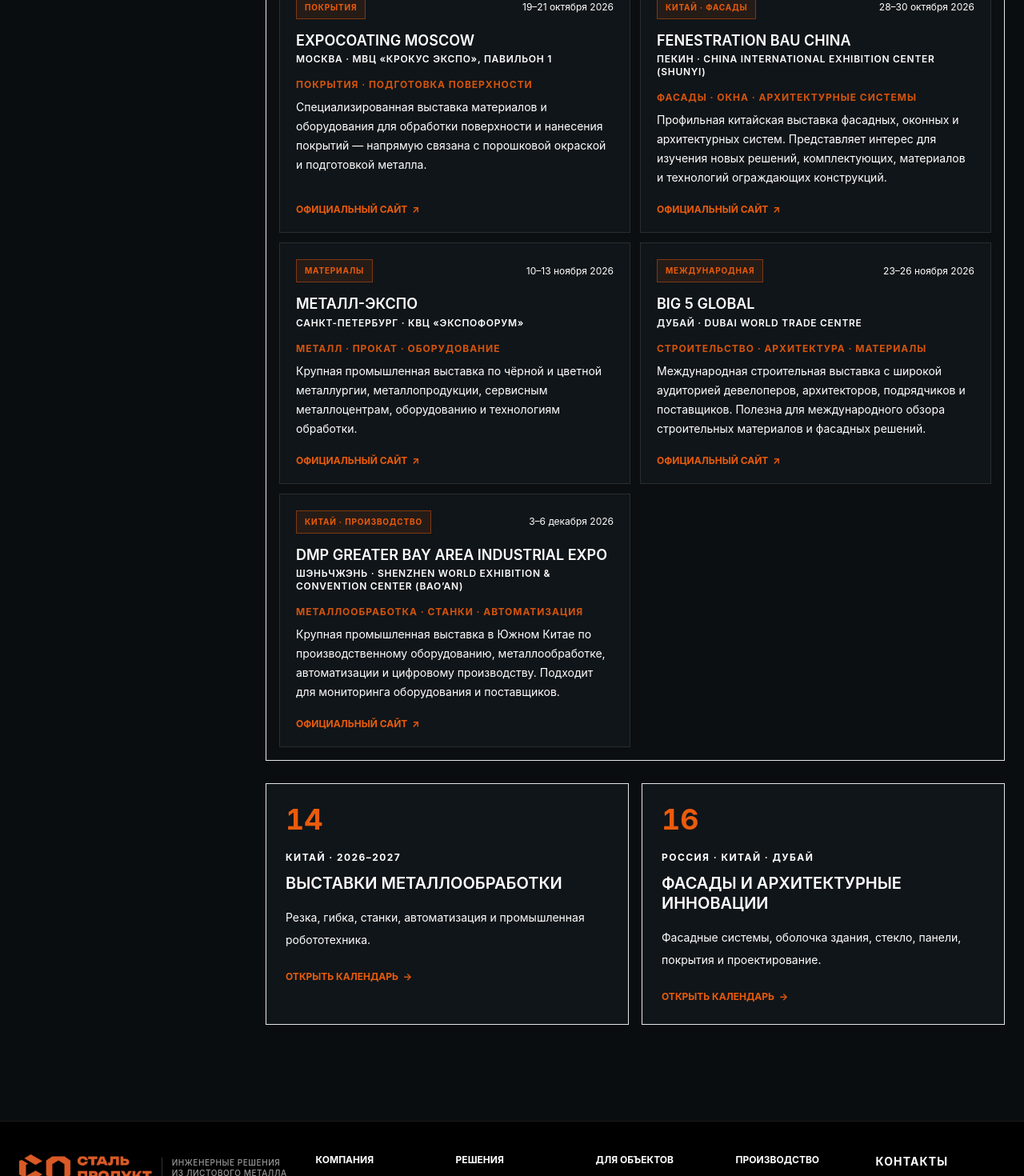
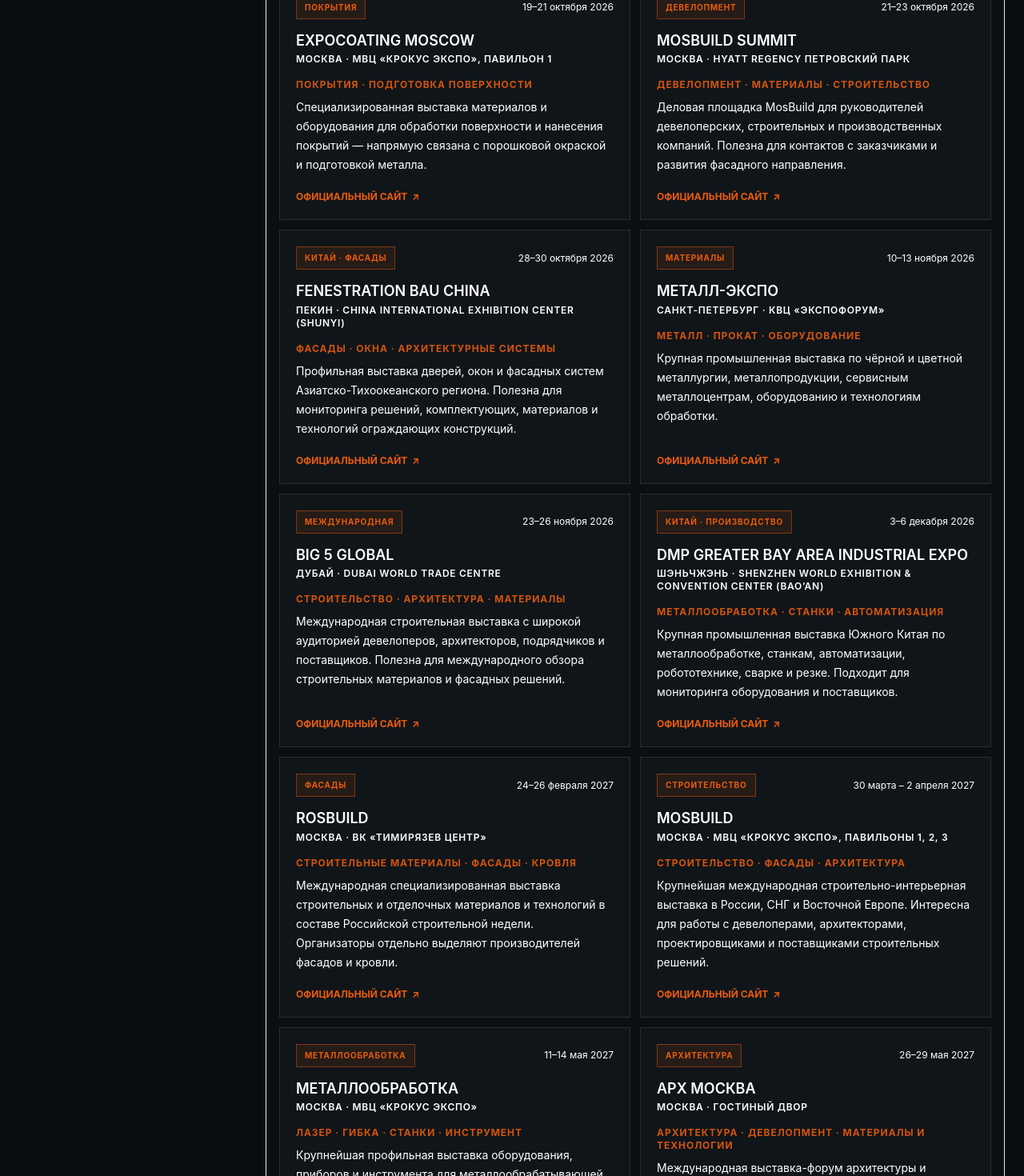
Before and after one commit to alexeyborisov19-sys/alexeyborisov19-sys-steel-probuct, a Next.js app: page /articles in a window 1280 px wide. Shown: the part 9820-11290 px from the top of the page at 80% size. Built offline with nearby package versions, Linux system fonts and the light colour scheme; no server answers.

Commit message:
Дополнить подтвержденный календарь выставок 2026–2027

```diff
--- a/data/upcoming-industry-events.ts
+++ b/data/upcoming-industry-events.ts
@@ -20,10 +20,10 @@ export const upcomingIndustryEvents: UpcomingIndustryEvent[] = [
     startDate: "2026-09-21",
     endDate: "2026-09-24",
     city: "Москва",
-    venue: "Гостиница «Золотое кольцо»",
+    venue: "Golden Ring Hotel",
     direction: "Фасады · архитектура · проектирование",
-    why: "Профильная неделя для участников фасадного рынка: архитекторов, проектировщиков, производителей материалов и систем. Полезна для развития фасадного направления и профессиональных контактов.",
-    url: "https://buildingskin.info/congress/program.php",
+    why: "Профильная неделя для фасадного рынка: архитекторы, проектировщики, производители материалов и систем. В программе отдельные дни по НФС и светопрозрачным конструкциям.",
+    url: "https://buildingskin.info/congress/",
     badge: "Фасады",
   },
   {
@@ -35,7 +35,7 @@ export const upcomingIndustryEvents: UpcomingIndustryEvent[] = [
     city: "Шанхай",
     venue: "Shanghai New International Expo Centre (SNIEC)",
     direction: "Трубы · обработка · оборудование",
-    why: "Одна из крупнейших азиатских выставок трубной отрасли и оборудования для обработки труб. Актуальна для направления лазерной резки труб, профиля и автоматизации заготовительных операций.",
+    why: "Крупная азиатская выставка трубной отрасли и оборудования для обработки труб. В 2026 году организаторы отдельно заявляют зоны пиления и лазерной резки.",
     url: "https://www.tubechina.net/",
     badge: "Китай · оборудование",
   },
@@ -79,6 +79,19 @@ export const upcomingIndustryEvents: UpcomingIndustryEvent[] = [
     badge: "Покрытия",
   },
   {
+    name: "MosBuild Summit 2026",
+    shortName: "MosBuild Summit",
+    dates: "21–23 октября 2026",
+    startDate: "2026-10-21",
+    endDate: "2026-10-23",
+    city: "Москва",
+    venue: "Hyatt Regency Петровский Парк",
+    direction: "Девелопмент · материалы · строительство",
+    why: "Деловая площадка MosBuild для руководителей девелоперских, строительных и производственных компаний. Полезна для контактов с заказчиками и развития фасадного направления.",
+    url: "https://mosbuild.com/ru/business-program/summit/",
+    badge: "Девелопмент",
+  },
+  {
     name: "FENESTRATION BAU China 2026",
     shortName: "FENESTRATION BAU China",
     dates: "28–30 октября 2026",
@@ -87,7 +100,7 @@ export const upcomingIndustryEvents: UpcomingIndustryEvent[] = [
     city: "Пекин",
     venue: "China International Exhibition Center (Shunyi)",
     direction: "Фасады · окна · архитектурные системы",
-    why: "Профильная китайская выставка фасадных, оконных и архитектурных систем. Представляет интерес для изучения новых решений, комплектующих, материалов и технологий ограждающих конструкций.",
+    why: "Профильная выставка дверей, окон и фасадных систем Азиатско-Тихоокеанского региона. Полезна для мониторинга решений, комплектующих, материалов и технологий ограждающих конструкций.",
     url: "https://en.fenestration.com.cn/",
     badge: "Китай · фасады",
   },
@@ -126,8 +139,60 @@ export const upcomingIndustryEvents: UpcomingIndustryEvent[] = [
     city: "Шэньчжэнь",
     venue: "Shenzhen World Exhibition & Convention Center (Bao’an)",
     direction: "Металлообработка · станки · автоматизация",
-    why: "Крупная промышленная выставка в Южном Китае по производственному оборудованию, металлообработке, автоматизации и цифровому производству. Подходит для мониторинга оборудования и поставщиков.",
+    why: "Крупная промышленная выставка Южного Китая по металлообработке, станкам, автоматизации, робототехнике, сварке и резке. Подходит для мониторинга оборудования и поставщиков.",
     url: "https://dmpshow.com/en/exhibition-info/shenzhen/",
     badge: "Китай · производство",
   },
+  {
+    name: "RosBuild 2027",
+    shortName: "RosBuild",
+    dates: "24–26 февраля 2027",
+    startDate: "2027-02-24",
+    endDate: "2027-02-26",
+    city: "Москва",
+    venue: "ВК «Тимирязев Центр»",
+    direction: "Строительные материалы · фасады · кровля",
+    why: "Международная специализированная выставка строительных и отделочных материалов и технологий в составе Российской строительной недели. Организаторы отдельно выделяют производителей фасадов и кровли.",
+    url: "https://rosbuild-expo.ru/",
+    badge: "Фасады",
+  },
+  {
+    name: "MosBuild 2027",
+    shortName: "MosBuild",
+    dates: "30 марта – 2 апреля 2027",
+    startDate: "2027-03-30",
+    endDate: "2027-04-02",
+    city: "Москва",
+    venue: "МВЦ «Крокус Экспо», павильоны 1, 2, 3",
+    direction: "Строительство · фасады · архитектура",
+    why: "Крупнейшая международная строительно-интерьерная выставка в России, СНГ и Восточной Европе. Интересна для работы с девелоперами, архитекторами, проектировщиками и поставщиками строительных решений.",
+    url: "https://mosbuild.com/exhibition/",
+    badge: "Строительство",
+  },
+  {
+    name: "Металлообработка-2027",
+    shortName: "Металлообработка",
+    dates: "11–14 мая 2027",
+    startDate: "2027-05-11",
+    endDate: "2027-05-14",
+    city: "Москва",
+    venue: "МВЦ «Крокус Экспо»",
+    direction: "Лазер · гибка · станки · инструмент",
+    why: "Крупнейшая профильная выставка оборудования, приборов и инструмента для металлообрабатывающей промышленности. В тематике есть лазерное и кузнечно-прессовое оборудование, инструмент и автоматизация.",
+    url: "https://www.metobr-expo.ru/",
+    badge: "Металлообработка",
+  },
+  {
+    name: "АРХ Москва 2027",
+    shortName: "АРХ Москва",
+    dates: "26–29 мая 2027",
+    startDate: "2027-05-26",
+    endDate: "2027-05-29",
+    city: "Москва",
+    venue: "Гостиный двор",
+    direction: "Архитектура · девелопмент · материалы и технологии",
+    why: "Международная выставка-форум архитектуры и дизайна. В 2027 году тема — «Индустрия», а среди разделов прямо заявлены девелопмент, материалы и технологии — полезно для архитектурного и фасадного направления.",
+    url: "https://www.archmoscow.ru/",
+    badge: "Архитектура",
+  },
 ];
```
